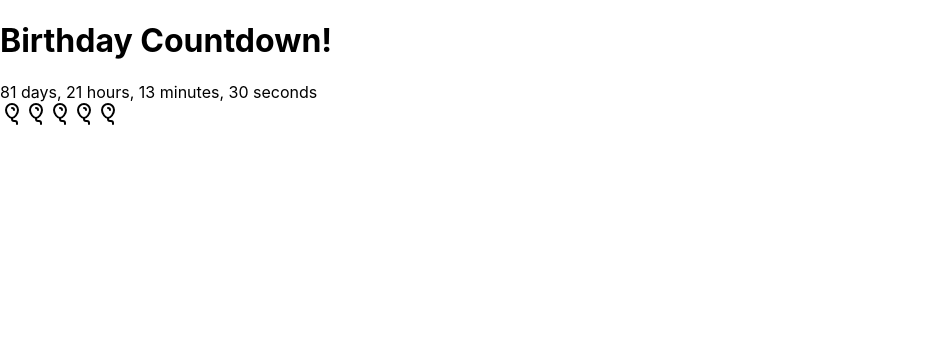
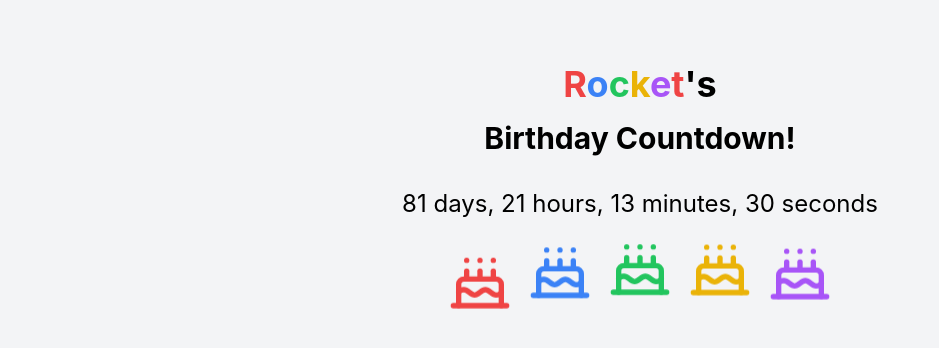
Before and after one commit to hbgnostic/birthday-countdown, a React (Create React App) app: page / in a window 1280 px wide. Shown: the top 348 px of the page, without its empty margins (0-939 px from the left). Built offline with nearby package versions, Linux system fonts and the light colour scheme.

Commit message:
Finalize birthday countdown with working date calculation

```diff
--- a/package.json
+++ b/package.json
@@ -8,6 +8,7 @@
     "@testing-library/user-event": "^13.5.0",
     "lucide-react": "^0.424.0",
     "react": "^18.3.1",
+    "react-confetti": "^6.1.0",
     "react-dom": "^18.3.1",
     "react-scripts": "5.0.1",
     "web-vitals": "^2.1.4"
@@ -35,5 +36,10 @@
       "last 1 firefox version",
       "last 1 safari version"
     ]
+  },
+  "devDependencies": {
+    "autoprefixer": "^10.4.20",
+    "postcss": "^8.4.41",
+    "tailwindcss": "^3.4.7"
   }
 }
--- /dev/null
+++ b/postcss.config.js
@@ -0,0 +1,6 @@
+module.exports = {
+  plugins: {
+    tailwindcss: {},
+    autoprefixer: {},
+  },
+}
--- a/src/App.js
+++ b/src/App.js
@@ -1,50 +1,72 @@
 import React, { useState, useEffect } from 'react';
-import { Balloon } from 'lucide-react';
+import { Cake } from 'lucide-react';
+import Confetti from 'react-confetti';
 
 const BirthdayCountdown = () => {
-  const [timeLeft, setTimeLeft] = useState({});
+  const [secondsLeft, setSecondsLeft] = useState(() => {
+    const now = new Date();
+    const currentYear = now.getFullYear();
+    let birthdayDate = new Date(`October 28, ${currentYear} 00:00:00`);
+
+    if (now > birthdayDate) {
+      birthdayDate.setFullYear(currentYear + 1);
+    }
+
+    const difference = birthdayDate - now;
+    return Math.floor(difference / 1000);
+  });
+
+  const [isBirthday, setIsBirthday] = useState(false);
 
   useEffect(() => {
-    const calculateTimeLeft = () => {
-      const difference = +new Date(`October 28, ${new Date().getFullYear()}`) - +new Date();
-      let timeLeft = {};
+    if (secondsLeft <= 0) {
+      setIsBirthday(true);
+      return;
+    }
 
-      if (difference > 0) {
-        timeLeft = {
-          days: Math.floor(difference / (1000 * 60 * 60 * 24)),
-          hours: Math.floor((difference / (1000 * 60 * 60)) % 24),
-          minutes: Math.floor((difference / 1000 / 60) % 60),
-          seconds: Math.floor((difference / 1000) % 60)
-        };
-      }
-
-      return timeLeft;
-    };
-
-    const timer = setInterval(() => {
-      setTimeLeft(calculateTimeLeft());
+    const timerId = setTimeout(() => {
+      setSecondsLeft(secondsLeft - 1);
     }, 1000);
 
-    return () => clearInterval(timer);
-  }, []);
+    return () => clearTimeout(timerId);
+  }, [secondsLeft]);
 
-  const balloonColors = ['text-red-500', 'text-blue-500', 'text-green-500', 'text-yellow-500', 'text-purple-500'];
+  const days = Math.floor(secondsLeft / (24 * 60 * 60));
+  const hours = Math.floor((secondsLeft % (24 * 60 * 60)) / (60 * 60));
+  const minutes = Math.floor((secondsLeft % (60 * 60)) / 60);
+  const seconds = secondsLeft % 60;
+
+  const cakeColors = ['text-red-500', 'text-blue-500', 'text-green-500', 'text-yellow-500', 'text-purple-500'];
+
+  const coloredName = "Rocket".split('').map((letter, index) => (
+    <span key={index} className={cakeColors[index % cakeColors.length]}>
+      {letter}
+    </span>
+  ));
 
   return (
-    <div className="flex flex-col items-center justify-center min-h-screen bg-gray-100">
-      <h1 className="text-4xl font-bold mb-8">Birthday Countdown!</h1>
+    <div className="flex flex-col items-center justify-start min-h-screen bg-gray-100 pt-16">
+      {isBirthday && <Confetti />}
+      <h1 className="text-4xl font-bold mb-4">
+        {coloredName}<span className="text-black">'s</span>
+      </h1>
+      <h2 className="text-3xl font-bold mb-8">Birthday Countdown!</h2>
       <div className="text-2xl mb-8">
-        {Object.keys(timeLeft).length === 0 ? (
+        {!isBirthday ? (
+          <span>
+            {days} days, {hours} hours, {minutes} minutes, {seconds} seconds
+          </span>
+        ) : (
           <span>Happy Birthday!</span>
-        ) : (
-          <span>
-            {timeLeft.days} days, {timeLeft.hours} hours, {timeLeft.minutes} minutes, {timeLeft.seconds} seconds
-          </span>
         )}
       </div>
       <div className="flex space-x-4 mb-8">
-        {balloonColors.map((color, index) => (
-          <Balloon key={index} className={`${color} w-16 h-16 animate-bounce`} style={{animationDelay: `${index * 0.2}s`}} />
+        {cakeColors.map((color, index) => (
+          <Cake
+            key={index}
+            className={`${color} w-16 h-16 animate-bounce`}
+            style={{animationDelay: `${index * 0.2}s`}}
+          />
         ))}
       </div>
     </div>
--- a/src/index.css
+++ b/src/index.css
@@ -1,3 +1,7 @@
+@tailwind base;
+@tailwind components;
+@tailwind utilities;
+
 body {
   margin: 0;
   font-family: -apple-system, BlinkMacSystemFont, 'Segoe UI', 'Roboto', 'Oxygen',
--- /dev/null
+++ b/tailwind.config.js
@@ -0,0 +1,9 @@
+module.exports = {
+  content: [
+    "./src/**/*.{js,jsx,ts,tsx}",
+  ],
+  theme: {
+    extend: {},
+  },
+  plugins: [],
+}
```
Also changed, not shown: 1 other file (tests, documents, lock files or other folders).
